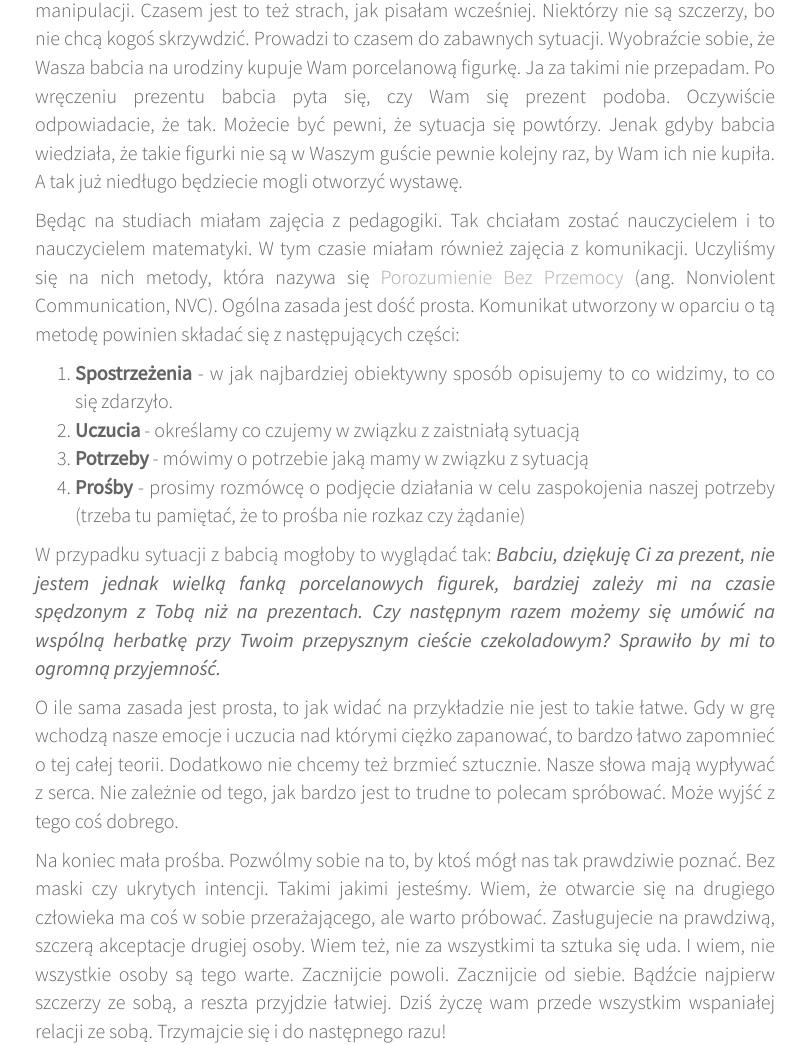
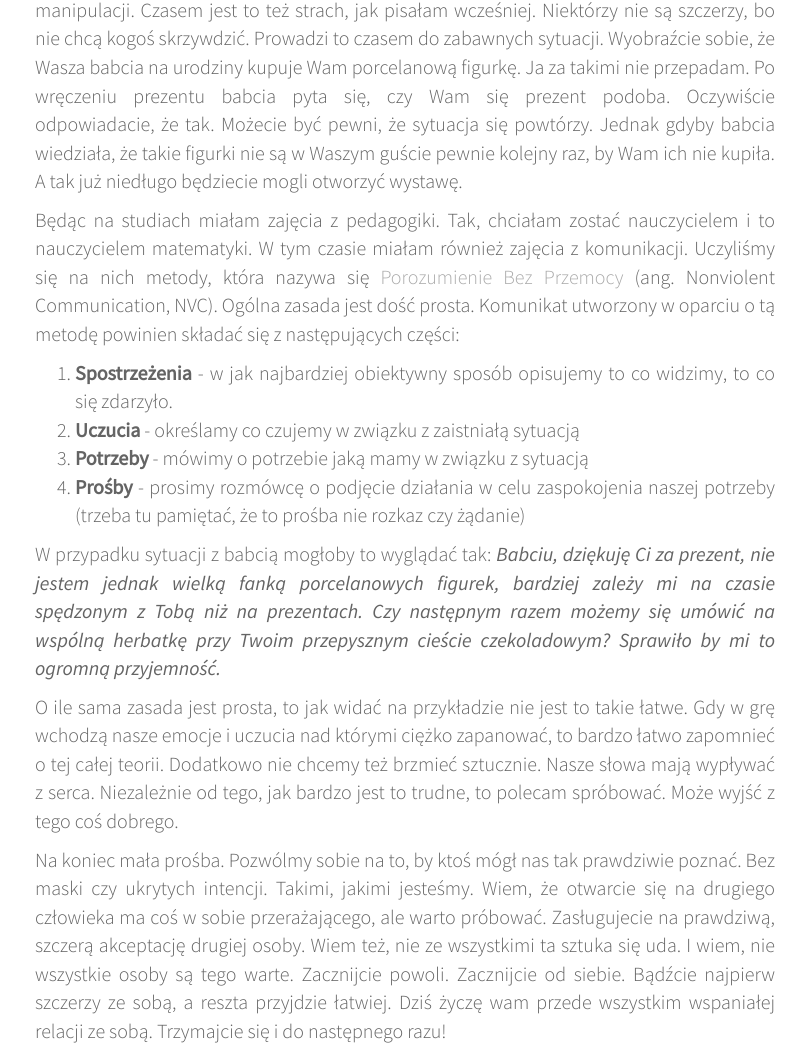
Before and after one commit to womanonrails/bemore.womanonrails.com, a Jekyll site: the page built from _posts/2017-05-10-communication.md, in a window 1280 px wide and 1400 px high, scrolled down 1719 px. Shown: the part 349-1394 px from the top of the window, without its empty margins (235-1041 px from the left). Built offline with Jekyll 4.4.1, drawn with Linux system fonts in a browser that asks for light colours; Markdown is read by kramdown in place of the engine named in the settings; comment, search, counter and statistics services are not loaded; some of the changed text lies outside the part shown.

Commit message:
Fixes in communication article

```diff
--- a/_posts/2017-05-10-communication.md
+++ b/_posts/2017-05-10-communication.md
@@ -11,13 +11,13 @@
 
 Jestem ogromną fanką serialu [Mentalista](http://www.filmweb.pl/serial/Mentalista-2008-477417). Może ostatnia seria mniej przypadła mi do gustu. Ale podoba mi się pomysł na ten serial. Zagadki kryminalne pokazane z pewnego rodzaju lekkością i żartem. Głównym bohaterem jest Patrick Jane, który podawał się kiedyś za jasnowidza. Teraz współpracuje z policją. Nauczył się czytać z ludzi jak z otwartej księgi. Nic się przed nim nie ukryje, nawet najmniejsze kłamstwo. Jestem pewna, że istnieją tacy ludzie jak on. Ludzie, którzy na podstawie mowy ciała, mikro ekspresji lub innych znaków potrafią powiedzieć, co siedzi w człowieku. Myślę jednak, że to raczej mniejszość. I tu pojawia się problem. Jesteśmy mistrzami komplikowania sobie życia. Za brak umiejętności dobrej komunikacji w szkole dostalibyśmy szóstki.
 
-Posiadamy niesamowitą umiejętność używania słów do komunikowania swoich potrzeb. Jednak tak bardzo nie potrafimy z niej korzystać. Słyszałam o badaniach, które mówią, że kłamiemy nawet do 200 razy dziennie. Niestety nie udało mi się znaleźć dokładnego linku do tych badań. Podaję więc link do krótkiej notatki z audycji [Trójki Polskiego Radia](http://www.polskieradio.pl/9/2969/Artykul/1060197,Ile-razy-dziennie-klamiemy-Naukowcy-to-zbadali). Ta liczba może się wydawać przesadzona. Zatrzymajmy się tu na chwilę. Czy zdarzyło się Wam na pytanie co u Was, odpowiedzieć dobrze? Ile razy w takiej sytuacji wcale dobrze nie było? Bardzo często zakładamy maski. Staramy się na zewnątrz nie pokazywać tego, co tak na prawdę czujemy. Boimy się, że jak już ktoś pozna naszą prawdziwą twarz, to na pewno nas skrzywdzi. Nie twierdze, że te obawy są nieuzasadnione. Ale to najczarniejszy scenariusz. Zawsze może być lepiej. I warto się tego trzymać.
+Posiadamy niesamowitą umiejętność używania słów do komunikowania swoich potrzeb. Jednak tak bardzo nie potrafimy z niej korzystać. Słyszałam o badaniach, które mówią, że kłamiemy nawet do 200 razy dziennie. Niestety nie udało mi się znaleźć dokładnego linku do tych badań. Podaję więc link do krótkiej notatki z audycji [Trójki Polskiego Radia](http://www.polskieradio.pl/9/2969/Artykul/1060197,Ile-razy-dziennie-klamiemy-Naukowcy-to-zbadali). Ta liczba może się wydawać przesadzona. Zatrzymajmy się tu na chwilę. Czy zdarzyło się Wam na pytanie co u Was, odpowiedzieć dobrze? Ile razy w takiej sytuacji wcale dobrze nie było? Bardzo często zakładamy maski. Staramy się na zewnątrz nie pokazywać tego, co tak na prawdę czujemy. Boimy się, że jak już ktoś pozna naszą prawdziwą twarz, to na pewno nas skrzywdzi. Nie twierdzę, że te obawy są nieuzasadnione. Ale to najczarniejszy scenariusz. Zawsze może być lepiej. I warto się tego trzymać.
 
-Ogromnie zależy mi, by mieć dobre kontakty z ludźmi. Nie lubię niedomówień, konfliktów czy nieporozumień. Gdy widzę że coś jest nie tak, dopytuje. Czy wszystko dobrze? Czy coś się stało? W takich chwilach moją dewizą jest: **Nie powiesz mi, nie będę tego wiedzieć**. Mogę potwierdzić to na własnym przykładzie. Ludziom nie wychodzi domyślanie się. Nie czekajmy na to, że ktoś nas zrozumie bez słów. Sami zacznijmy działać. Ja zrobiłam tak. Rzeczy, które chciałabym zrobić, zwiedzić, dostać, skosztować, zobaczyć, przeczytać umieściłam na listach w aplikacji [Wunderlist](https://itunes.apple.com/us/app/wunderlist-to-do-list-tasks/id406644151?mt=8). Każdą z tych list współdzielę z ważnymi dla mnie osobami. Gdy ktoś chce sprawić mi przyjemność (lub ja komuś - w drugą stronę to też działa), to wystarczy wejść do aplikacji i wybrać coś. Można mieć pewność, że prezent się spodoba. W tym miejscu pewnie oburzą się osoby o romantycznej duszy, które marzą o takiej miłości z filmów. Gdzie druga osoba rozumie zawsze nas bez słów. Ja uważam, że taka miłość nie istnieje. Co wcale nie znaczy, że miłość ta z naszego życia jest gorsza od filmowej. Nie znaczy też, że nie ma takich chwil gdzie ludzie na prawdę rozumieją się bez słów. Są to jednak tylko chwile. Na co dzień raczej stawiam na komunikację werbalną.
+Ogromnie zależy mi, aby mieć dobre kontakty z ludźmi. Nie lubię niedomówień, konfliktów czy nieporozumień. Gdy widzę że coś jest nie tak, dopytuję. Czy wszystko dobrze? Czy coś się stało? W takich chwilach moją dewizą jest: **Nie powiesz mi, nie będę tego wiedzieć**. Mogę potwierdzić to na własnym przykładzie. Ludziom nie wychodzi domyślanie się. Nie czekajmy na to, że ktoś nas zrozumie bez słów. Sami zacznijmy działać. Ja zrobiłam tak. Rzeczy, które chciałabym zrobić, zwiedzić, dostać, skosztować, zobaczyć, przeczytać umieściłam na listach w aplikacji [Wunderlist](https://itunes.apple.com/us/app/wunderlist-to-do-list-tasks/id406644151?mt=8). Każdą z tych list współdzielę z ważnymi dla mnie osobami. Gdy ktoś chce sprawić mi przyjemność (lub ja komuś - w drugą stronę to też działa), to wystarczy wejść do aplikacji i wybrać coś. Można mieć pewność, że prezent się spodoba. W tym miejscu pewnie oburzą się osoby o romantycznej duszy, które marzą o takiej miłości z filmów. Gdzie druga osoba rozumie zawsze nas bez słów. Ja uważam, że taka miłość nie istnieje. Co wcale nie znaczy, że miłość ta z naszego życia jest gorsza od filmowej. Nie znaczy też, że nie ma takich chwil gdzie ludzie na prawdę rozumieją się bez słów. Są to jednak tylko chwile. Na co dzień raczej stawiam na komunikację werbalną.
 
-Kolejny ważny w kwestii komunikacji problem to szczerość. Granie kogoś, kim się nie jest, ukrywanie, udawanie, szpanowanie. Przyczyny takiego zachowania mogą być różne. Próba ugrania czegoś. Na przykład: akceptacji, szacunku, podziwu, pozycji. Może nawet chęć manipulacji. Czasem jest to też strach, jak pisałam wcześniej. Niektórzy nie są szczerzy, bo nie chcą kogoś skrzywdzić. Prowadzi to czasem do zabawnych sytuacji. Wyobraźcie sobie, że Wasza babcia na urodziny kupuje Wam porcelanową figurkę. Ja za takimi nie przepadam. Po wręczeniu prezentu babcia pyta się, czy Wam się prezent podoba. Oczywiście odpowiadacie, że tak. Możecie być pewni, że sytuacja się powtórzy. Jenak gdyby babcia wiedziała, że takie figurki nie są w Waszym guście pewnie kolejny raz, by Wam ich nie kupiła. A tak już niedługo będziecie mogli otworzyć wystawę.
+Kolejny ważny w kwestii komunikacji problem to szczerość. Granie kogoś, kim się nie jest, ukrywanie, udawanie, szpanowanie. Przyczyny takiego zachowania mogą być różne. Próba ugrania czegoś. Na przykład: akceptacji, szacunku, podziwu, pozycji. Może nawet chęć manipulacji. Czasem jest to też strach, jak pisałam wcześniej. Niektórzy nie są szczerzy, bo nie chcą kogoś skrzywdzić. Prowadzi to czasem do zabawnych sytuacji. Wyobraźcie sobie, że Wasza babcia na urodziny kupuje Wam porcelanową figurkę. Ja za takimi nie przepadam. Po wręczeniu prezentu babcia pyta się, czy Wam się prezent podoba. Oczywiście odpowiadacie, że tak. Możecie być pewni, że sytuacja się powtórzy. Jednak gdyby babcia wiedziała, że takie figurki nie są w Waszym guście pewnie kolejny raz, by Wam ich nie kupiła. A tak już niedługo będziecie mogli otworzyć wystawę.
 
-Będąc na studiach miałam zajęcia z pedagogiki. Tak chciałam zostać nauczycielem i to nauczycielem matematyki. W tym czasie miałam również zajęcia z komunikacji. Uczyliśmy się na nich metody, która nazywa się [Porozumienie Bez Przemocy](https://pl.wikipedia.org/wiki/Porozumienie_Bez_Przemocy) (ang. Nonviolent Communication, NVC). Ogólna zasada jest dość prosta. Komunikat utworzony w oparciu o tą metodę powinien składać się z następujących części:
+Będąc na studiach miałam zajęcia z pedagogiki. Tak, chciałam zostać nauczycielem i to nauczycielem matematyki. W tym czasie miałam również zajęcia z komunikacji. Uczyliśmy się na nich metody, która nazywa się [Porozumienie Bez Przemocy](https://pl.wikipedia.org/wiki/Porozumienie_Bez_Przemocy) (ang. Nonviolent Communication, NVC). Ogólna zasada jest dość prosta. Komunikat utworzony w oparciu o tą metodę powinien składać się z następujących części:
 
 1. **Spostrzeżenia** - w jak najbardziej obiektywny sposób opisujemy to co widzimy, to co się zdarzyło.
 2. **Uczucia** - określamy co czujemy w związku z zaistniałą sytuacją
@@ -26,6 +26,6 @@
 
 W przypadku sytuacji z babcią mogłoby to wyglądać tak: *Babciu, dziękuję Ci za prezent, nie jestem jednak wielką fanką porcelanowych figurek, bardziej zależy mi na czasie spędzonym z Tobą niż na prezentach. Czy następnym razem możemy się umówić na wspólną herbatkę przy Twoim przepysznym cieście czekoladowym? Sprawiło by mi to ogromną przyjemność.*
 
-O ile sama zasada jest prosta, to jak widać na przykładzie nie jest to takie łatwe. Gdy w grę wchodzą nasze emocje i uczucia nad którymi ciężko zapanować, to bardzo łatwo zapomnieć o tej całej teorii. Dodatkowo nie chcemy też brzmieć sztucznie. Nasze słowa mają wypływać z serca. Nie zależnie od tego, jak bardzo jest to trudne to polecam spróbować. Może wyjść z tego coś dobrego.
+O ile sama zasada jest prosta, to jak widać na przykładzie nie jest to takie łatwe. Gdy w grę wchodzą nasze emocje i uczucia nad którymi ciężko zapanować, to bardzo łatwo zapomnieć o tej całej teorii. Dodatkowo nie chcemy też brzmieć sztucznie. Nasze słowa mają wypływać z serca. Niezależnie od tego, jak bardzo jest to trudne, to polecam spróbować. Może wyjść z tego coś dobrego.
 
-Na koniec mała prośba. Pozwólmy sobie na to, by ktoś mógł nas tak prawdziwie poznać. Bez maski czy ukrytych intencji. Takimi jakimi jesteśmy. Wiem, że otwarcie się na drugiego człowieka ma coś w sobie przerażającego, ale warto próbować. Zasługujecie na prawdziwą, szczerą akceptacje drugiej osoby. Wiem też, nie za wszystkimi ta sztuka się uda. I wiem, nie wszystkie osoby są tego warte. Zacznijcie powoli. Zacznijcie od siebie. Bądźcie najpierw szczerzy ze sobą, a reszta przyjdzie łatwiej. Dziś życzę wam przede wszystkim wspaniałej relacji ze sobą. Trzymajcie się i do następnego razu!
+Na koniec mała prośba. Pozwólmy sobie na to, by ktoś mógł nas tak prawdziwie poznać. Bez maski czy ukrytych intencji. Takimi, jakimi jesteśmy. Wiem, że otwarcie się na drugiego człowieka ma coś w sobie przerażającego, ale warto próbować. Zasługujecie na prawdziwą, szczerą akceptację drugiej osoby. Wiem też, nie ze wszystkimi ta sztuka się uda. I wiem, nie wszystkie osoby są tego warte. Zacznijcie powoli. Zacznijcie od siebie. Bądźcie najpierw szczerzy ze sobą, a reszta przyjdzie łatwiej. Dziś życzę wam przede wszystkim wspaniałej relacji ze sobą. Trzymajcie się i do następnego razu!
```
Also changed, not shown: 2 other files.
